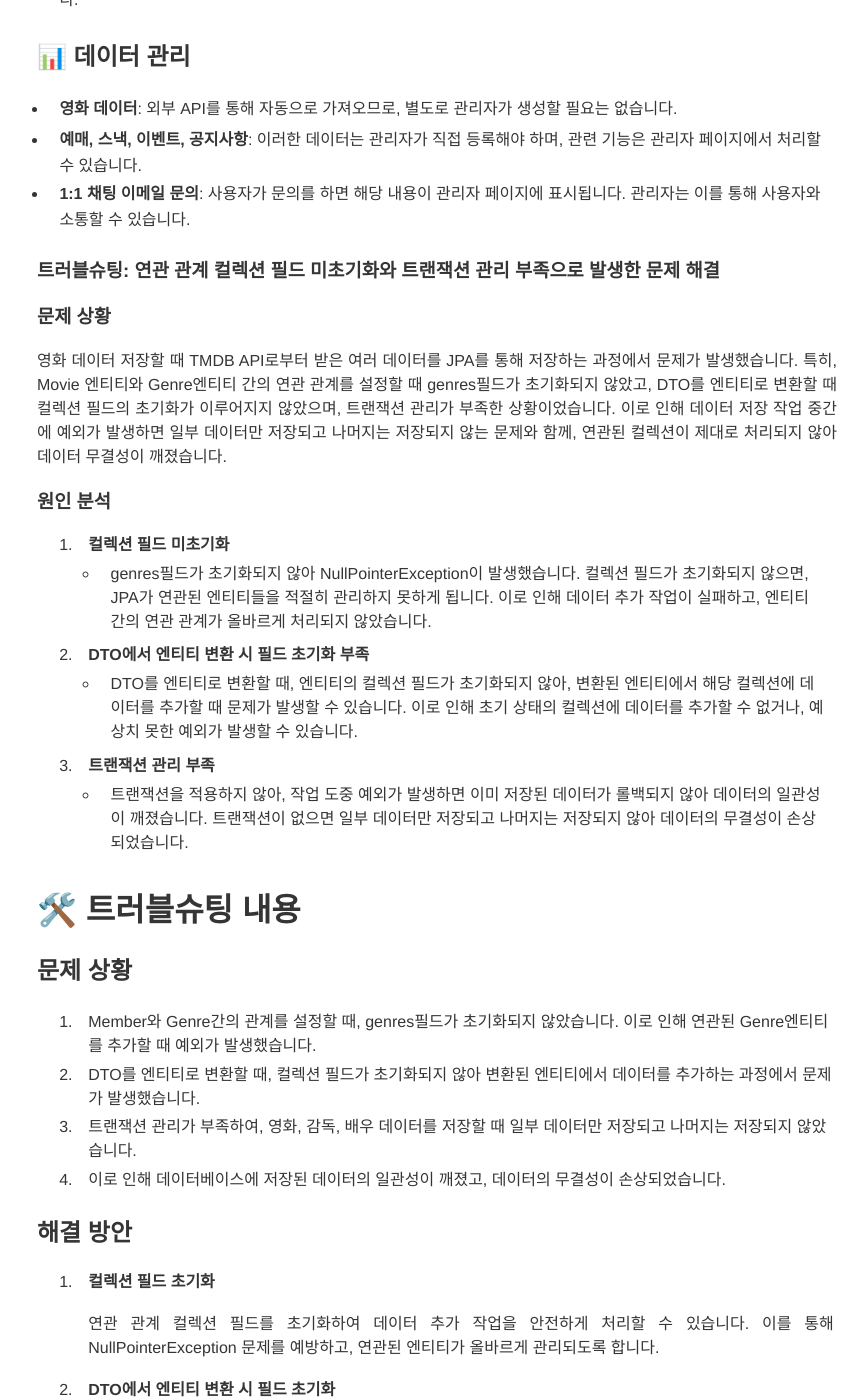
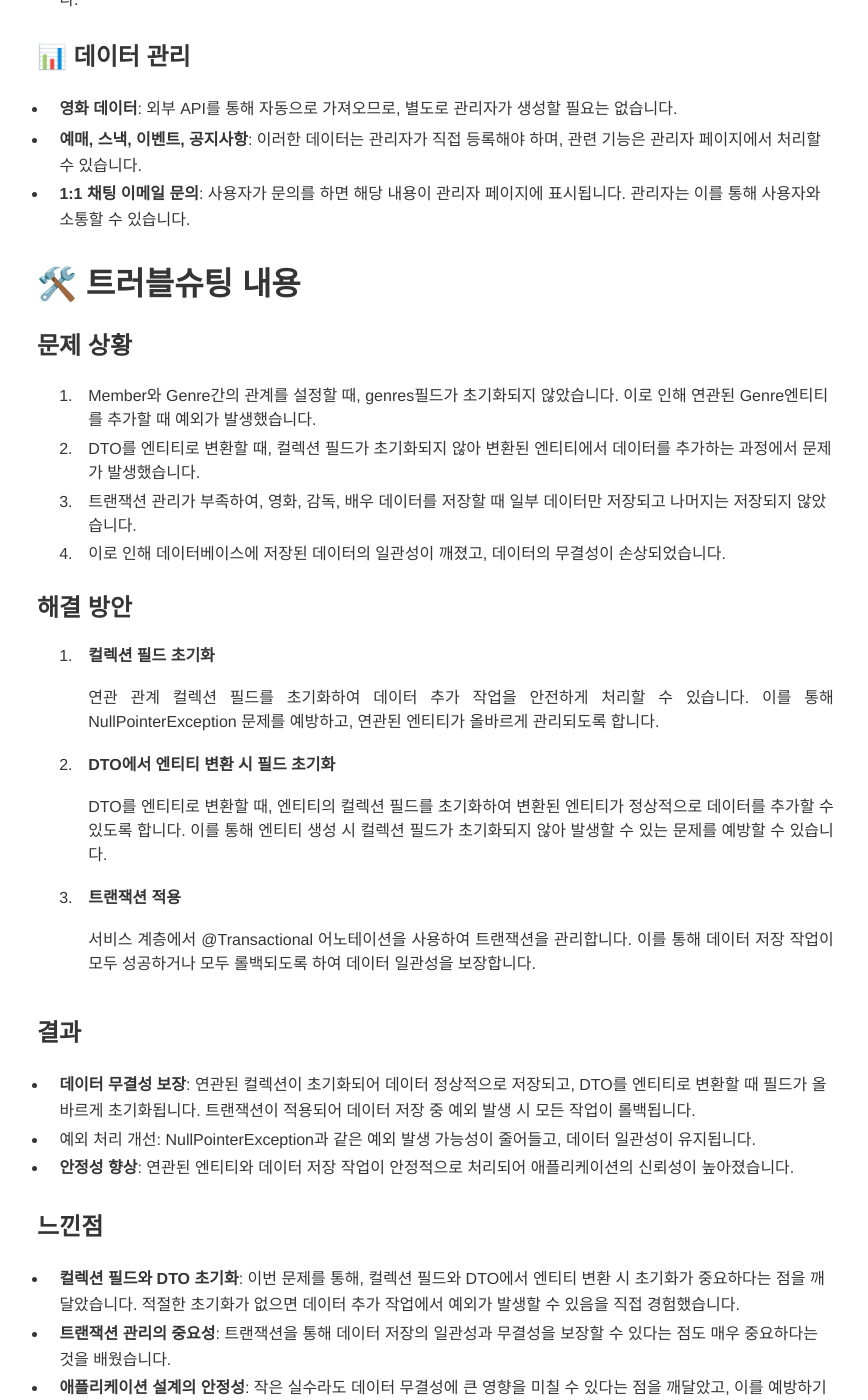
Before and after one commit to qudgns8883/qudgns8883.github.io, a Jekyll site: the page built from _posts/2024-03-25-create-ap.theme.md, in a window 1280 px wide and 1400 px high, scrolled down 2269 px. Shown: the whole window, without its empty margins (203-1071 px from the left). Built offline with Jekyll 4.4.1, drawn with Linux system fonts in a browser that asks for light colours.

Commit message:
no message

```diff
--- a/_posts/2024-03-25-create-ap.theme.md
+++ b/_posts/2024-03-25-create-ap.theme.md
@@ -68,22 +68,6 @@ JAVA, MYSQL, JPA, Spring Framework, CSS3, HTML5, BOOTSTRAP, JAVASCRIPT, JQUERY
 - **예매, 스낵, 이벤트, 공지사항**: 이러한 데이터는 관리자가 직접 등록해야 하며, 관련 기능은 관리자 페이지에서 처리할 수 있습니다.
 - **1:1 채팅 이메일 문의**: 사용자가 문의를 하면 해당 내용이 관리자 페이지에 표시됩니다. 관리자는 이를 통해 사용자와 소통할 수 있습니다.
 
-### 트러블슈팅: 연관 관계 컬렉션 필드 미초기화와 트랜잭션 관리 부족으로 발생한 문제 해결
-
-### 문제 상황
-
-영화 데이터 저장할 때 TMDB API로부터 받은 여러 데이터를 JPA를 통해 저장하는 과정에서 문제가 발생했습니다. 특히, Movie 엔티티와 Genre엔티티 간의 연관 관계를 설정할 때
-genres필드가 초기화되지 않았고, DTO를 엔티티로 변환할 때 컬렉션 필드의 초기화가 이루어지지 않았으며, 트랜잭션 관리가 부족한 상황이었습니다. 이로 인해 데이터 저장 작업 중간에 예외가 발생하면 일부 데이터만 저장되고 나머지는 저장되지 않는 문제와 함께, 연관된 컬렉션이 제대로 처리되지 않아 데이터 무결성이 깨졌습니다.
-
-### 원인 분석
-
-1. **컬렉션 필드 미초기화**
-    - genres필드가 초기화되지 않아 NullPointerException이 발생했습니다. 컬렉션 필드가 초기화되지 않으면, JPA가 연관된 엔티티들을 적절히 관리하지 못하게 됩니다. 이로 인해 데이터 추가 작업이 실패하고, 엔티티 간의 연관 관계가 올바르게 처리되지 않았습니다.
-2. **DTO에서 엔티티 변환 시 필드 초기화 부족**
-    - DTO를 엔티티로 변환할 때, 엔티티의 컬렉션 필드가 초기화되지 않아, 변환된 엔티티에서 해당 컬렉션에 데이터를 추가할 때 문제가 발생할 수 있습니다. 이로 인해 초기 상태의 컬렉션에 데이터를 추가할 수 없거나, 예상치 못한 예외가 발생할 수 있습니다.
-3. **트랜잭션 관리 부족**
-    - 트랜잭션을 적용하지 않아, 작업 도중 예외가 발생하면 이미 저장된 데이터가 롤백되지 않아 데이터의 일관성이 깨졌습니다. 트랜잭션이 없으면 일부 데이터만 저장되고 나머지는 저장되지 않아 데이터의 무결성이 손상되었습니다.
-
 # 🛠️ 트러블슈팅 내용
 
 ## 문제 상황
```
Also changed, not shown: _posts/2024-05-01-toy-project.md (+3 -3 lines), 5 other files.
